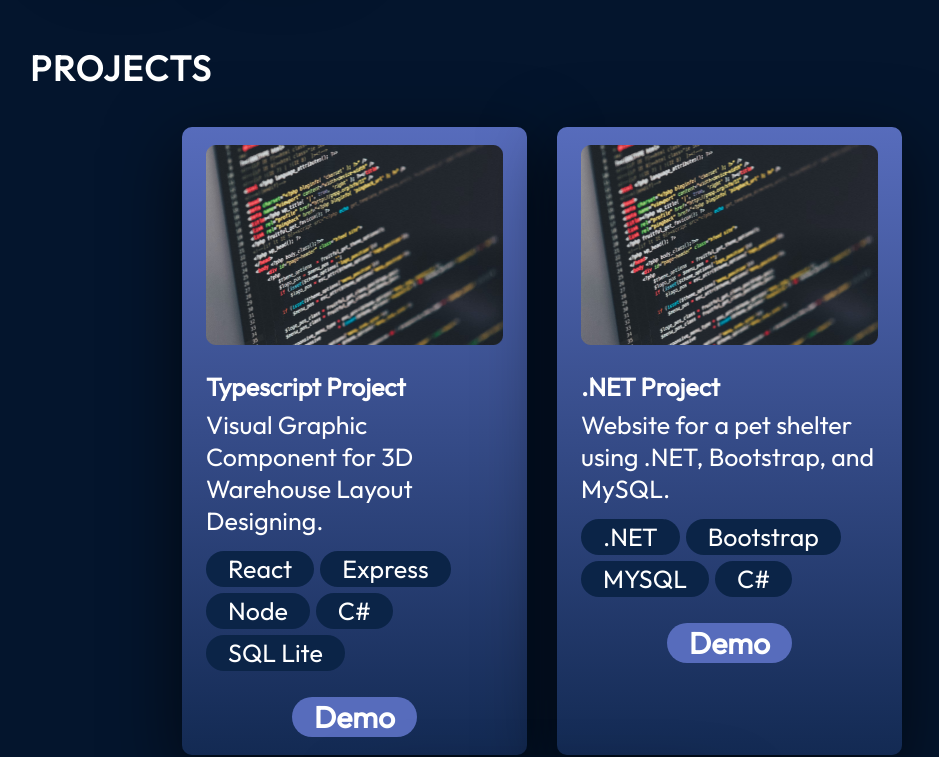
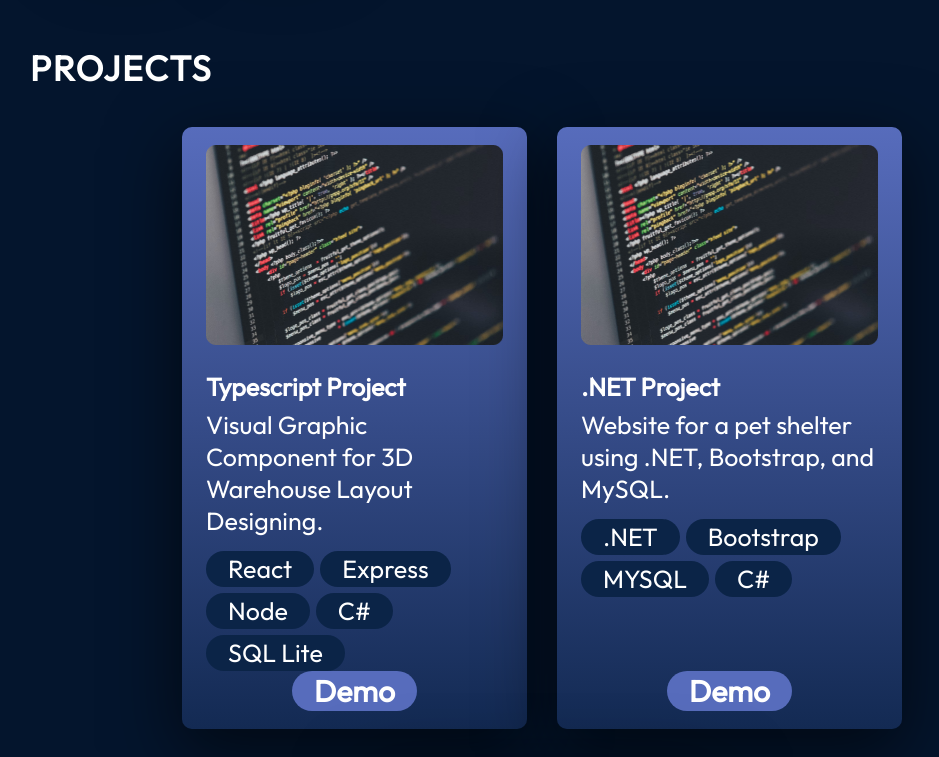
Before and after one commit to OsirisFer/react-github-pages, a React (Create React App) app: page / in a window 1280 px wide. Shown: the part 2340-3097 px from the top of the page, without its empty margins (98-1037 px from the left). Built offline with nearby package versions, Linux system fonts and the light colour scheme.

Commit message:
Update ProjectCard styles and asset paths

```diff
--- a/src/components/Projects/ProjectCard.module.css
+++ b/src/components/Projects/ProjectCard.module.css
@@ -4,11 +4,13 @@
   display: flex;
   flex-direction: column;
   border-radius: 10px;
+  justify-content: space-between;
   background: linear-gradient(180deg, #576cbc 0%, #132a53 100%);
   box-shadow: 0 16px 14px 0 #04152d;
   padding: 18px 24px;
   max-width: 345px;
   box-shadow: rgba(0, 0, 0, 0.56) 0px 22px 70px 4px;
+
 }
 
 .image {
@@ -46,7 +48,7 @@
 
 .links {
   width: 100%;
-  margin-top: 26px;
+  margin-top: auto;
   display: flex;
   justify-content: space-around;
 }
```
Also changed, not shown: 6 other files (tests, documents, lock files or other folders).
